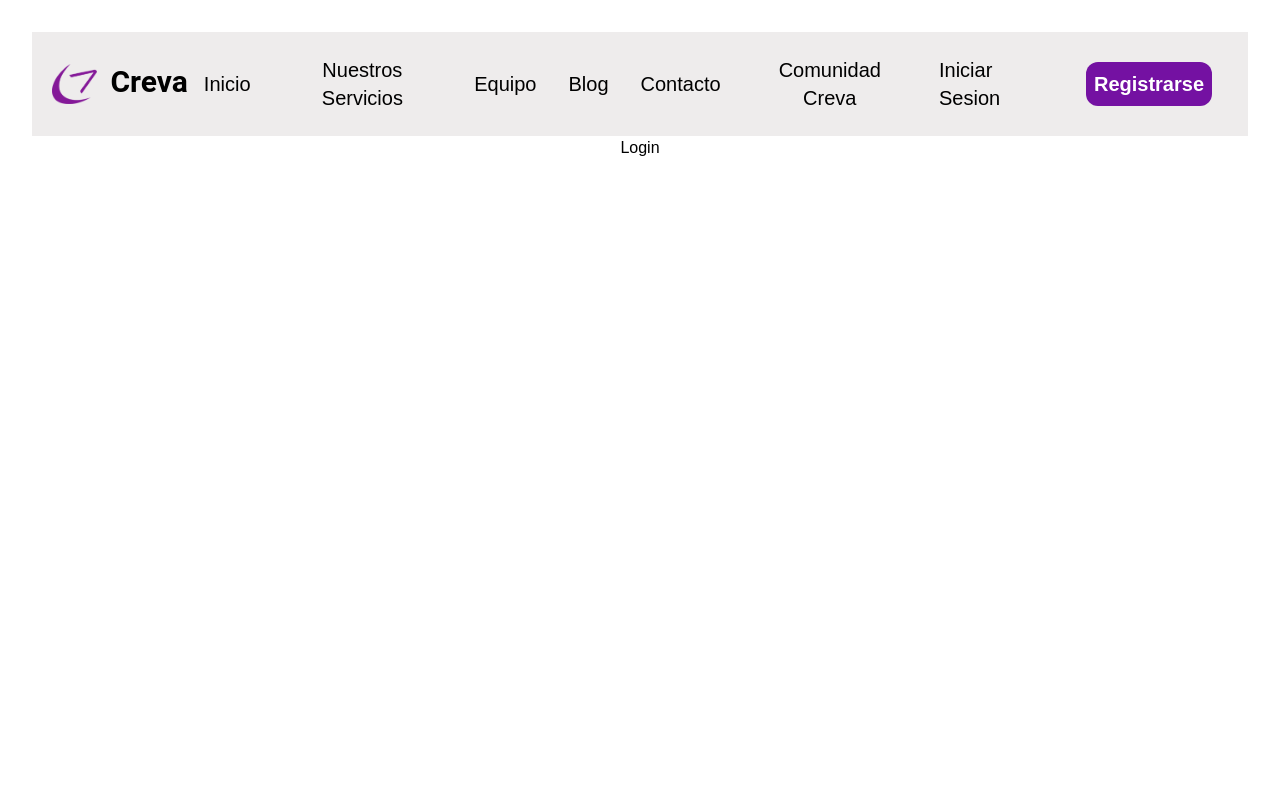
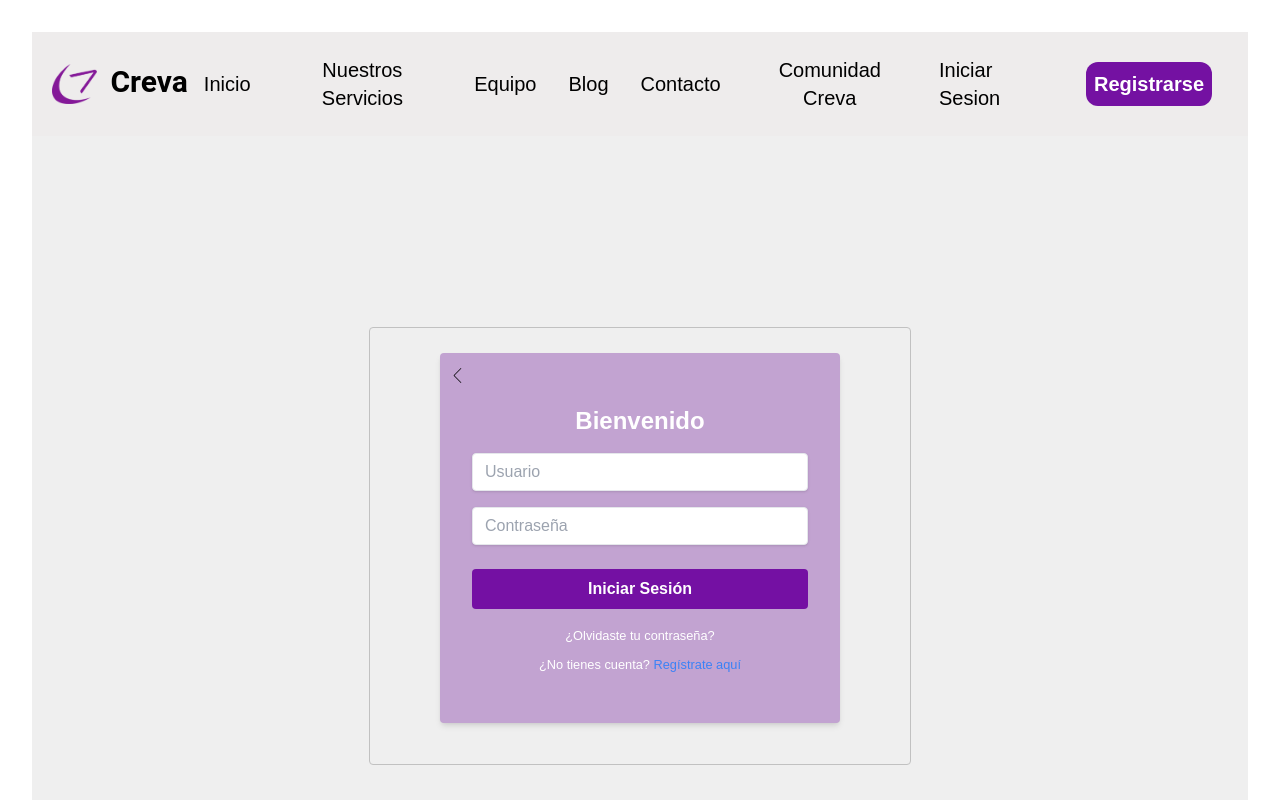
Before and after one commit to CrevaGroup/client, a React (Vite) app: page /login in a window 1280 px wide. Shown: the top 800 px of the page. Built offline with nearby package versions, Linux system fonts and the light colour scheme.

Commit message:
login terminado, faltan las validaciones

```diff
--- a/src/views/Login.jsx
+++ b/src/views/Login.jsx
@@ -1,9 +1,122 @@
-function Login(){
-    return(
-        <div>
-            <h1>Login</h1>
+import React, { useState } from "react";
+import { Link } from "react-router-dom";
+import flechaVolver from "../assets/flechaVolver.svg";
+
+const Login = () => {
+  const [username, setUsername] = useState("");
+  const [password, setPassword] = useState("");
+
+  const handleLogin = () => {
+    // Agrega la lógica de inicio de sesión aquí
+  };
+  return (
+    <div
+      style={{ backgroundColor: "#EFEFEF" }}
+      className="flex flex-col justify-center items-center h-screen"
+    >
+      <div
+        style={{
+          display: "flex",
+          justifyContent: "center",
+          paddingBottom: "20px",
+        }}
+      ></div>
+      <div
+        style={{
+          border: "solid 1px #C1C1C1",
+          padding: "25px 70px 25px 70px",
+          borderRadius: "4px",
+        }}
+      >
+        <div
+          style={{
+            backgroundColor: "#C2A3D1",
+            width: "400px",
+            height: "370px",
+          }}
+          className="bg-C2A3D1 shadow-md rounded p-8  mb-4"
+        >
+          {" "}
+          <Link to="/">
+            <button
+              style={{
+                color: "#7F7F7F",
+                position: "relative",
+                top: "-20px",
+                left: "-30px",
+                width: "30px",
+                height: "20px",
+                borderRadius: "50%",
+                border: "none",
+                display: "flex",
+                justifyContent: "center",
+                alignItems: "center",
+                fontSize: "1.5rem",
+              }}
+            >
+              <img
+                style={{ width: "15px", height: "15px" }}
+                src={flechaVolver}
+                alt=""
+              />
+            </button>{" "}
+          </Link>
+          <h1
+            style={{ color: "white" }}
+            className="text-2xl text-center font-bold mb-4"
+          >
+            Bienvenido
+          </h1>
+          <div className="mb-4">
+            <input
+              className="shadow appearance-none border rounded w-full py-2 px-3 text-gray-700 leading-tight focus:outline-none focus:shadow-outline"
+              id="username"
+              type="text"
+              placeholder="Usuario"
+              value={username}
+              onChange={(e) => setUsername(e.target.value)}
+            />
+          </div>
+          <div className="mb-6">
+            <input
+              className="shadow appearance-none border rounded w-full py-2 px-3 text-gray-700 leading-tight focus:outline-none focus:shadow-outline"
+              id="password"
+              type="password"
+              placeholder="Contraseña"
+              value={password}
+              onChange={(e) => setPassword(e.target.value)}
+            />
+          </div>
+          <div className="mb-6 text-center">
+            <button
+              style={{ backgroundColor: "#7410A3", color: "white" }}
+              className="w-full hover:bg-blue-700 text-white font-bold py-2 px-4 rounded focus:outline-none focus:shadow-outline"
+              onClick={handleLogin}
+            >
+              Iniciar Sesión
+            </button>
+          </div>
+          <div
+            className="text-center"
+            style={{ marginTop: "-20px", padding: "10px" }}
+          >
+            <a style={{ fontSize: ".8rem" }} className="text-white" href="#">
+              ¿Olvidaste tu contraseña?
+            </a>
+          </div>
+          <p
+            style={{ fontSize: ".8rem" }}
+            className=" text-center text-white text-xs"
+          >
+            ¿No tienes cuenta?{" "}
+            <a className="text-blue-500 hover:text-gray-500" href="#">
+              Regístrate aquí
+            </a>
+          </p>
         </div>
-    )
-}
+      </div>
+    </div>
+  );
+};
 
 export default Login;
```
Also changed, not shown: src/assets/flechaVolver.svg (added).
